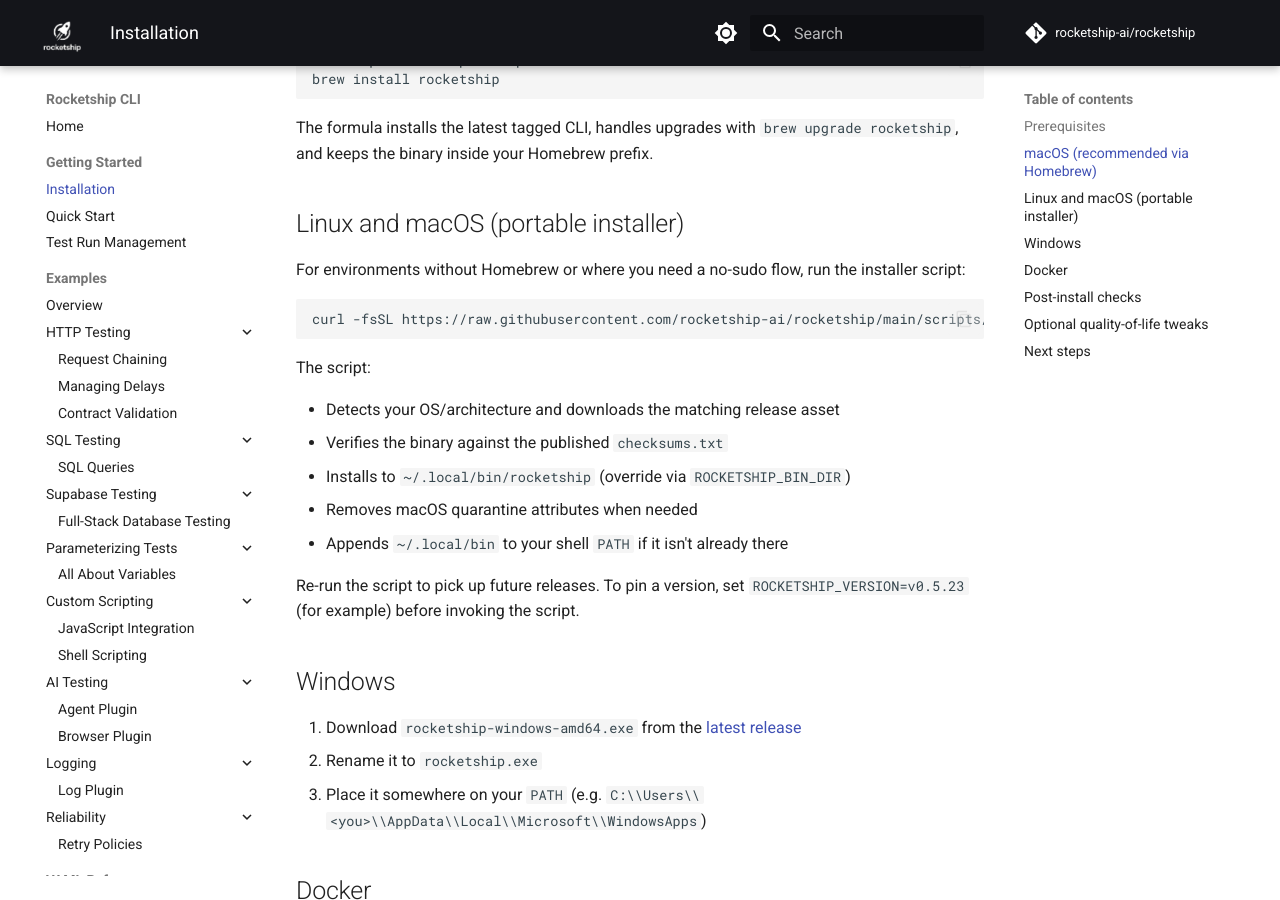
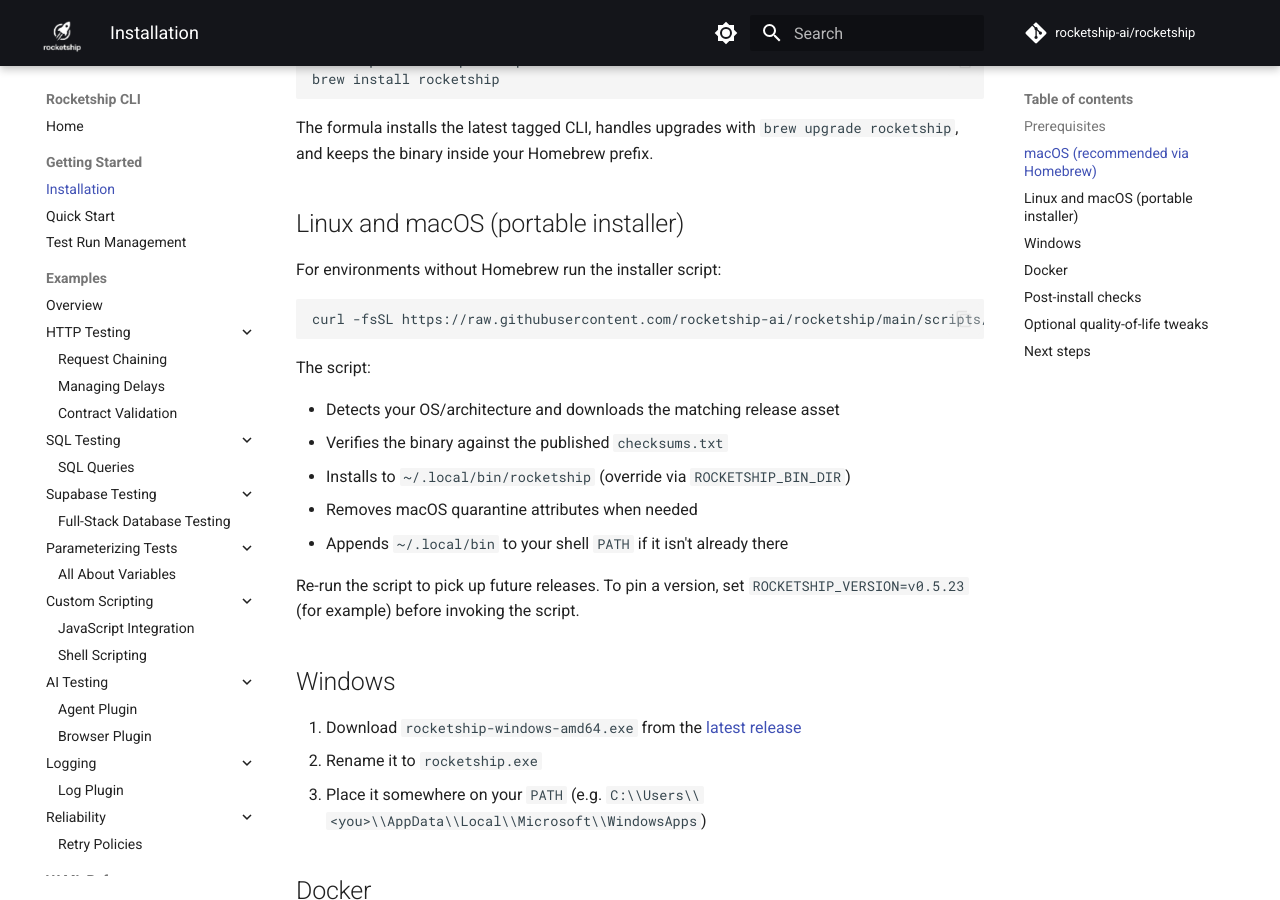
Before and after one commit to rocketship-ai/rocketship, an MkDocs documentation site: the page built from docs/src/installation.md, in a window 1280 px wide and 900 px high, scrolled down 565 px. Built offline with MkDocs 1.6.1 and Material for MkDocs 9.7.7, drawn with Linux system fonts in a browser that asks for light colours; comment, search, counter and statistics services are not loaded.

Commit message:
self review

````diff
--- a/docs/src/installation.md
+++ b/docs/src/installation.md
@@ -23,7 +23,7 @@
 
 ## Linux and macOS (portable installer)
 
-For environments without Homebrew or where you need a no-sudo flow, run the installer script:
+For environments without Homebrew run the installer script:
 
 ```bash
 curl -fsSL https://raw.githubusercontent.com/rocketship-ai/rocketship/main/scripts/install.sh | bash
````
Also changed, not shown: README.md.
